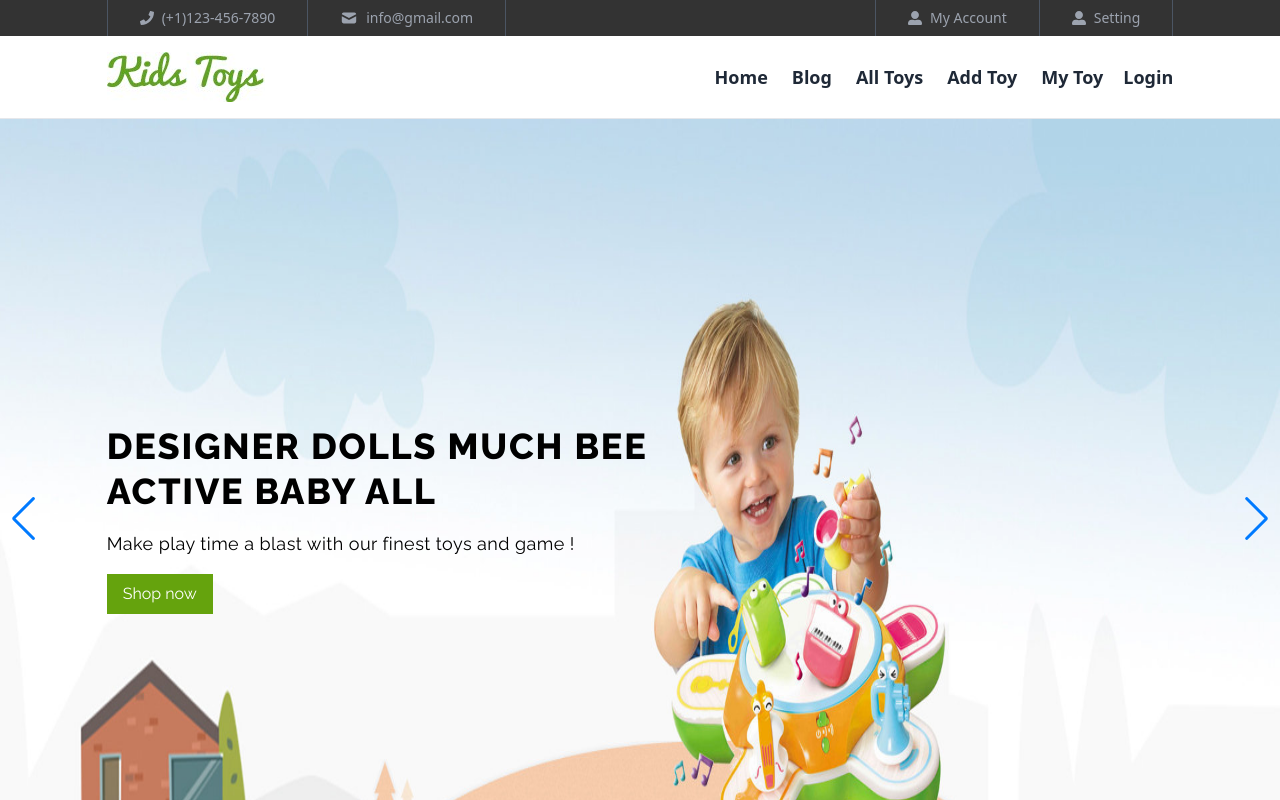
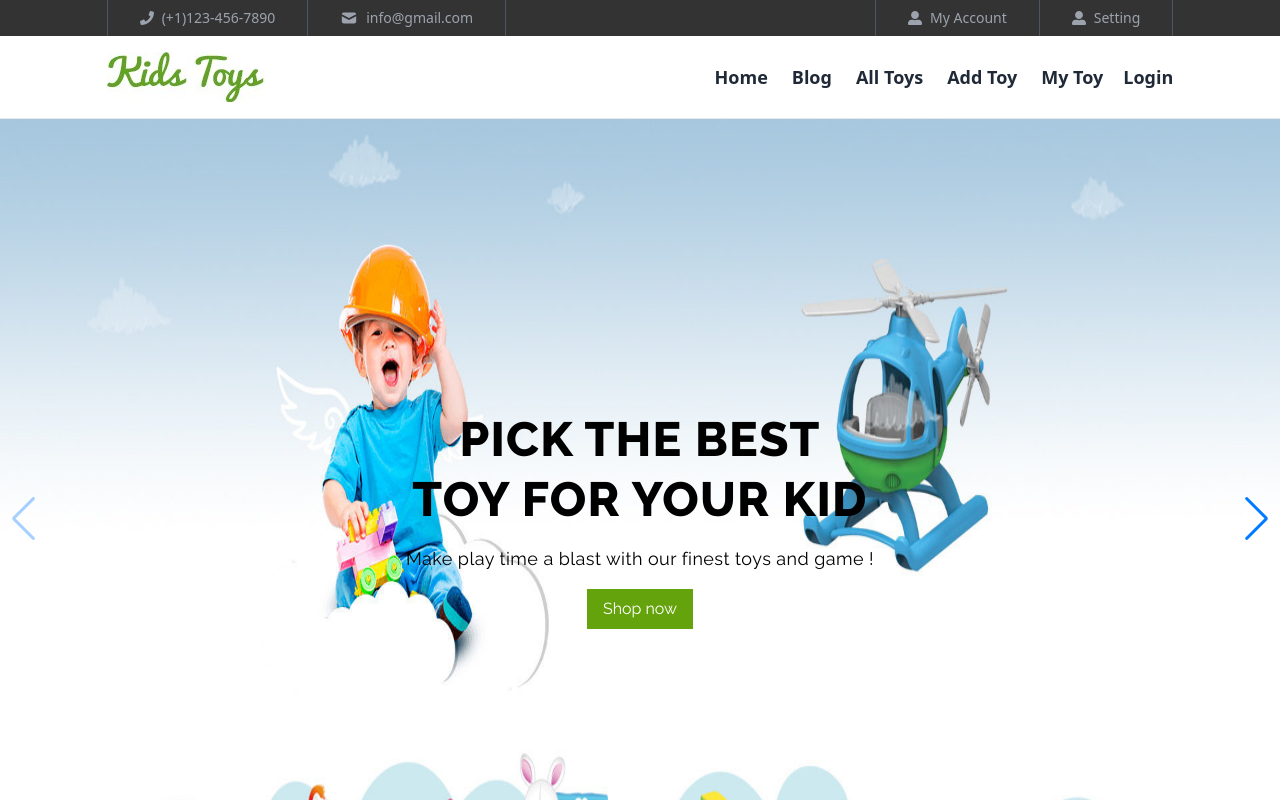
Before and after one commit to amirhamza24/Kids-Toys, a React (Vite) app: page / in a window 1280 px wide. Shown: the top 800 px of the page. Built offline with nearby package versions, Linux system fonts and the light colour scheme; no server answers; a web font is replaced by a local one.

Commit message:
banner section

```diff
--- a/src/compoments/pages/Layout/Banner/Banner.jsx
+++ b/src/compoments/pages/Layout/Banner/Banner.jsx
@@ -3,7 +3,7 @@ import "./Banner.css";
 import { Swiper, SwiperSlide } from "swiper/react";
 
 // import Swiper core and required modules
-import { Navigation, Autoplay } from 'swiper/modules';
+import { Navigation } from 'swiper/modules';
 
 // Import Swiper styles
 import 'swiper/css';
@@ -23,13 +23,8 @@ const Banner = () => {
         <Swiper
             spaceBetween={50}
             slidesPerView={1}
-            centeredSlides={true}
-            autoplay={{
-                delay: 2500,
-                disableOnInteraction: false,
-            }}
             navigation = {true}
-            modules={[Autoplay, Navigation]}
+            modules={[Navigation]}
         >
 
 
```
